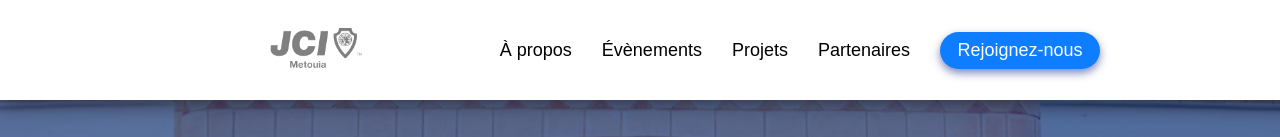
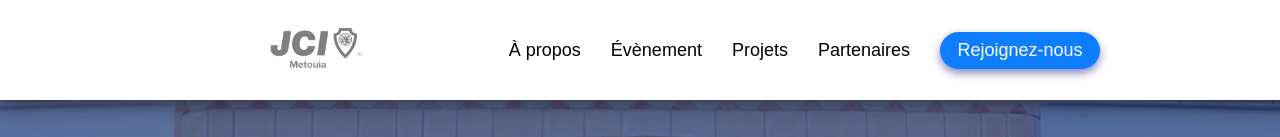
Before and after one commit to Aymen-maaloul/jcimetouia, a React (Create React App) app: page / in a window 1280 px wide. Shown: the top 137 px of the page. Built offline with nearby package versions, Linux system fonts and the light colour scheme; a web font is replaced by a local one.

Commit message:
Add files via upload

```diff
--- a/src/aboutus.css
+++ b/src/aboutus.css
@@ -250,6 +250,6 @@ body {
   }
 
   .titre {
-    width: 90%;
+    width: 80%;
   }
 }
--- a/src/firstpage.css
+++ b/src/firstpage.css
@@ -318,7 +318,7 @@ h2 {
         display: flex;
         flex-wrap: wrap;
         flex-direction: row;
-        gap: 75px;
+        gap: 55px;
     }
 
     .count {
--- a/src/firstpage.js
+++ b/src/firstpage.js
@@ -26,7 +26,7 @@ const Home = () => {
 
           <ul className={`ul-desktop ${isMenuActive ? 'nav-active' : ''}`}>
             <li className='li'><a href="#AboutUs">À propos</a></li>
-            <li className='li'><a href="#events">Évènements</a></li>
+            <li className='li'><a href="#events">Évènement</a></li>
             <li className='li'><a href="#projects">Projets</a></li>
             <li className='li'><a href="#partners">Partenaires</a></li>
             <li className='li'>
@@ -40,7 +40,7 @@ const Home = () => {
             <div>
               <img className="close" onClick={closeMenu} src='assest/fermer (1).png'></img>
               <li className='li'><a href="#AboutUs">À propos</a></li>
-              <li className='li'><a href="#events">Évènements</a></li>
+              <li className='li'><a href="#events">Événements</a></li>
               <li className='li'><a href="#projects">Projets</a></li>
               <li className='li'><a href="#partners">Partenaires</a></li>
               <li className='li'>
@@ -67,7 +67,7 @@ const Home = () => {
               </h1>
             </div>
             <div>
-              <h1 id="count" className='count'>
+              <h1 className='count'>
                 +<CountUp start={0} end={32} /> <br /> Formations
               </h1>
             </div>
```
